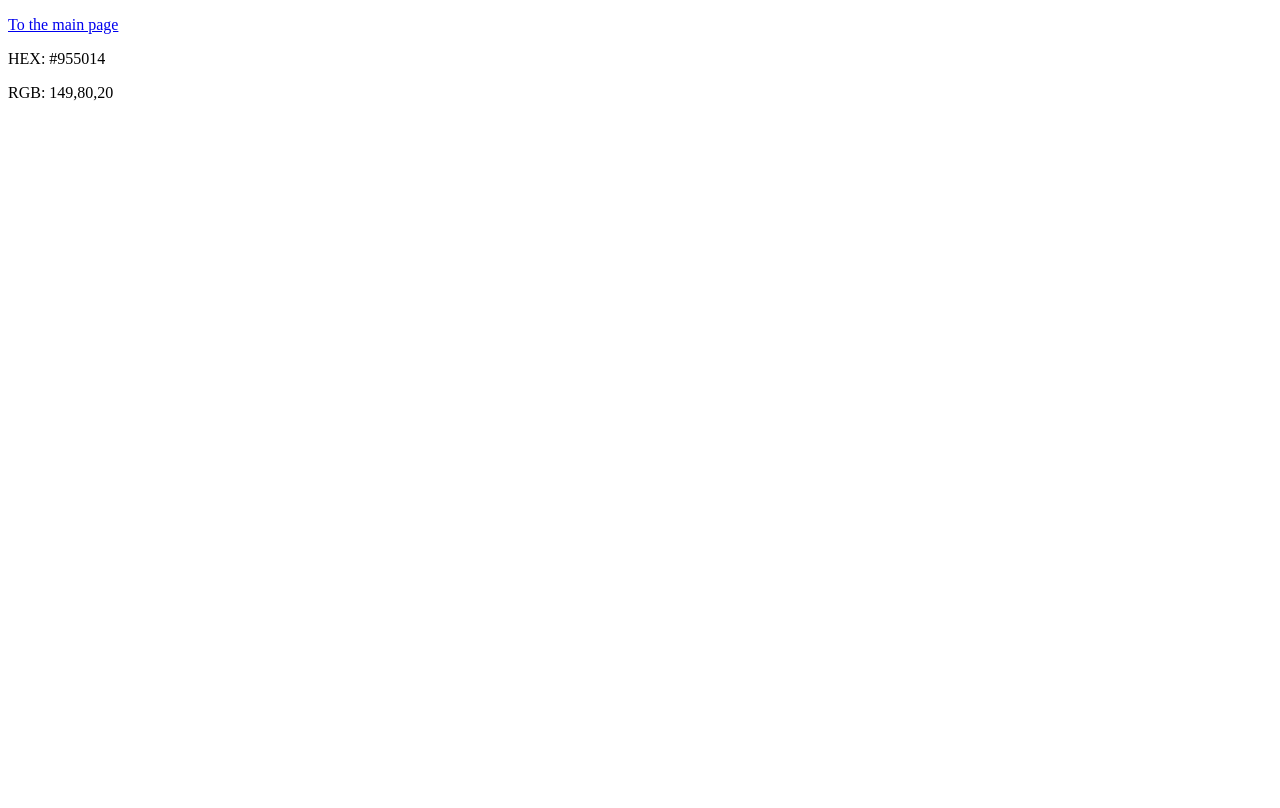
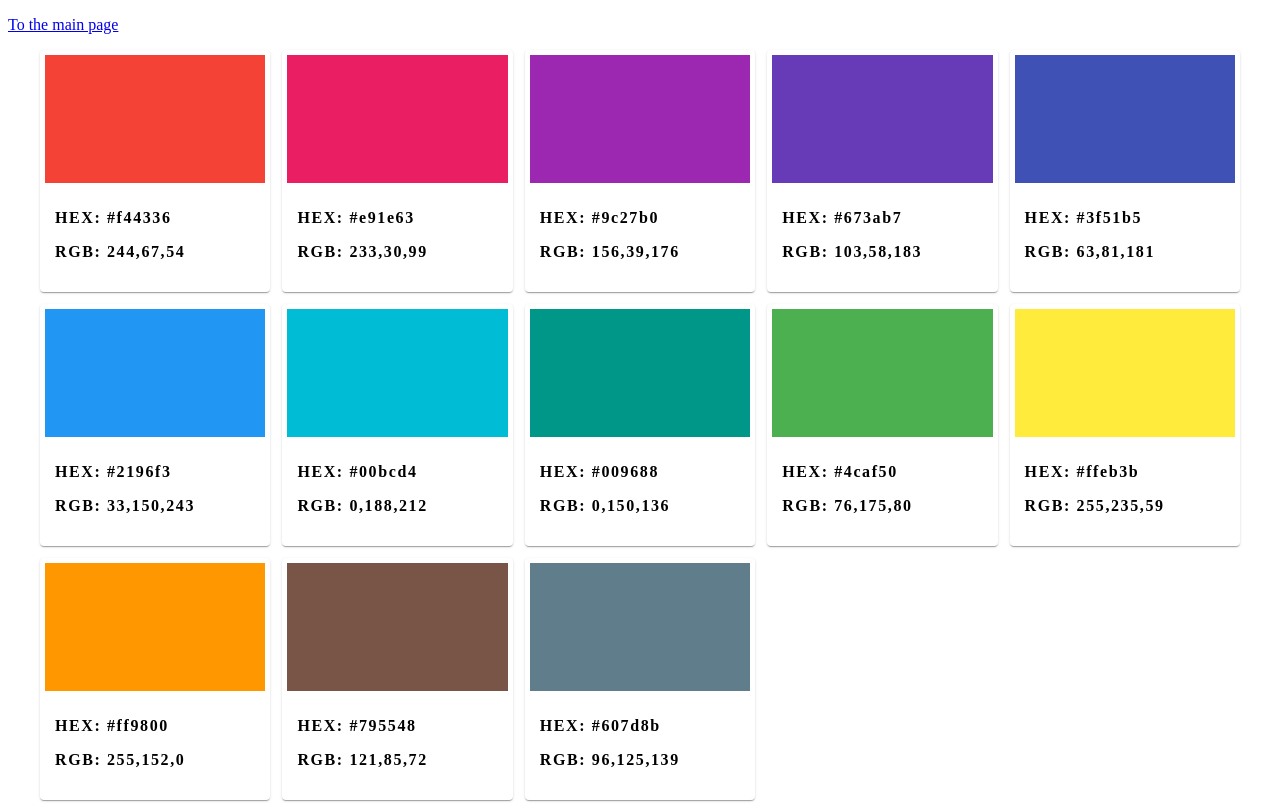
Before and after one commit to aleks-martyn/tutorial, a plain HTML site: page colorpicker.html in a window 1280 px wide. Drawn offline with Linux system fonts and the light colour scheme.

Commit message:
Update colorpicker.

```diff
--- a/colorpicker.html
+++ b/colorpicker.html
@@ -4,25 +4,13 @@
     <meta charset="UTF-8" />
     <meta name="viewport" content="width=device-width, initial-scale=1.0" />
     <title>Colorpicker</title>
+    <link rel="stylesheet" href="/css/colorpicker.css" />
   </head>
 
   <body>
     <p><a href="/tasks.html">To the main page</a></p>
 
-    <div class="palette js-palette">
-      <div class="color-card">
-        <div
-          class="color-swatch"
-          data-hex="#955014"
-          data-rgb="149,80,20"
-          style="background-color: #955014"
-        ></div>
-        <div class="color-meta">
-          <p>HEX: #955014</p>
-          <p>RGB: 149,80,20</p>
-        </div>
-      </div>
-    </div>
+    <div class="palette js-palette"></div>
 
     <script src="/js/colorpicker.js" type="module"></script>
   </body>
--- /dev/null
+++ b/css/colorpicker.css
@@ -0,0 +1,45 @@
+body {
+  transition: background-color 250ms cubic-bezier(0.4, 0, 0.2, 1);
+}
+
+.palette {
+  display: grid;
+  max-width: 1200px;
+  grid-template-columns: repeat(auto-fill, minmax(200px, 1fr));
+  gap: 12px;
+  padding: 0;
+  list-style: none;
+  margin-left: auto;
+  margin-right: auto;
+}
+
+.color-card {
+  padding: 5px;
+  border-radius: 4px;
+  background-color: #fff;
+  box-shadow:
+    0px 2px 1px -1px rgba(0, 0, 0, 0.2),
+    0px 1px 1px 0px rgba(0, 0, 0, 0.14),
+    0px 1px 3px 0px rgba(0, 0, 0, 0.12);
+  transition: transform 250ms cubic-bezier(0.4, 0, 0.2, 1);
+}
+
+.color-card.is-active {
+  transform: perspective(400px) rotateX(10deg);
+}
+
+.color-swatch {
+  height: 128px;
+  cursor: pointer;
+}
+
+.color-meta {
+  padding: 10px;
+  font-weight: 700;
+}
+
+.color-meta {
+  margin-top: 0;
+  margin-bottom: 0;
+  letter-spacing: 0.1em;
+}
--- a/js/colorpicker.js
+++ b/js/colorpicker.js
@@ -13,3 +13,31 @@ const colors = [
   { hex: '#795548', rgb: '121,85,72' },
   { hex: '#607d8b', rgb: '96,125,139' },
 ];
+
+const paletteContainer = document.querySelector('.js-palette');
+const cardsMarkup = createColorCardsMarkup(colors);
+
+paletteContainer.insertAdjacentHTML('beforeend', cardsMarkup);
+
+function createColorCardsMarkup(colors) {
+  return colors
+    .map(({ hex, rgb }) => {
+      return `
+
+      <div class="color-card">
+        <div
+          class="color-swatch"
+          data-hex="${hex}"
+          data-rgb="${rgb}"
+          style="background-color: ${hex}"
+        ></div>
+        <div class="color-meta">
+          <p>HEX: ${hex}</p>
+          <p>RGB: ${rgb}</p>
+        </div>
+      </div>
+
+  `;
+    })
+    .join('');
+}
```
